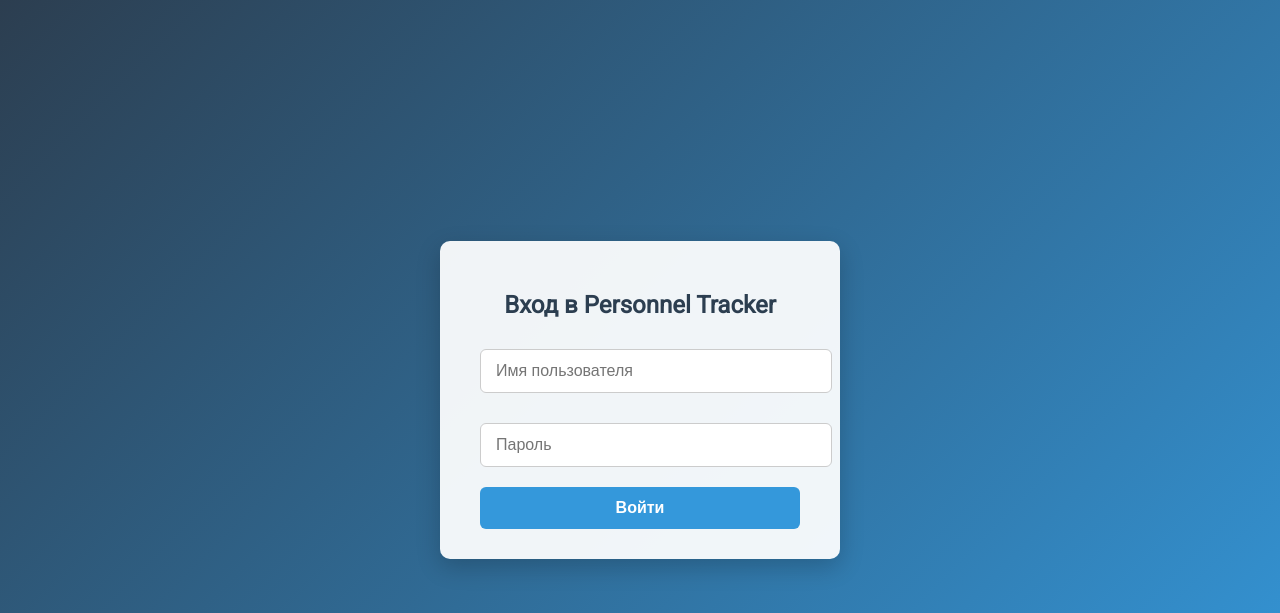
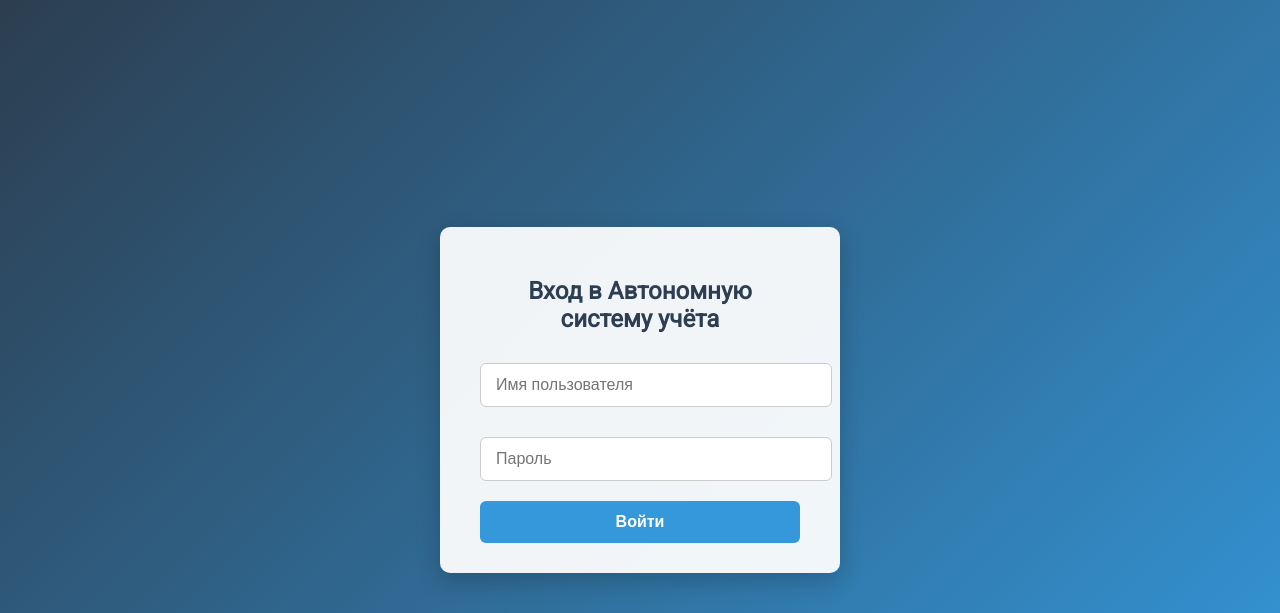
Before and after one commit to 50nk31/personnel-tracker, a Flask app: page /login in a window 1280 px wide. Shown: the top 613 px of the page. Run offline with Flask 3, Linux system fonts and the light colour scheme.

Commit message:
Update login.html

```diff
--- a/templates/login.html
+++ b/templates/login.html
@@ -74,7 +74,7 @@
 </head>
 <body>
   <div class="login-container">
-    <h2>Вход в Personnel Tracker</h2>
+    <h2>Вход в Автономную систему учёта</h2>
     {% if error %}
       <div class="error">{{ error }}</div>
     {% endif %}
```
